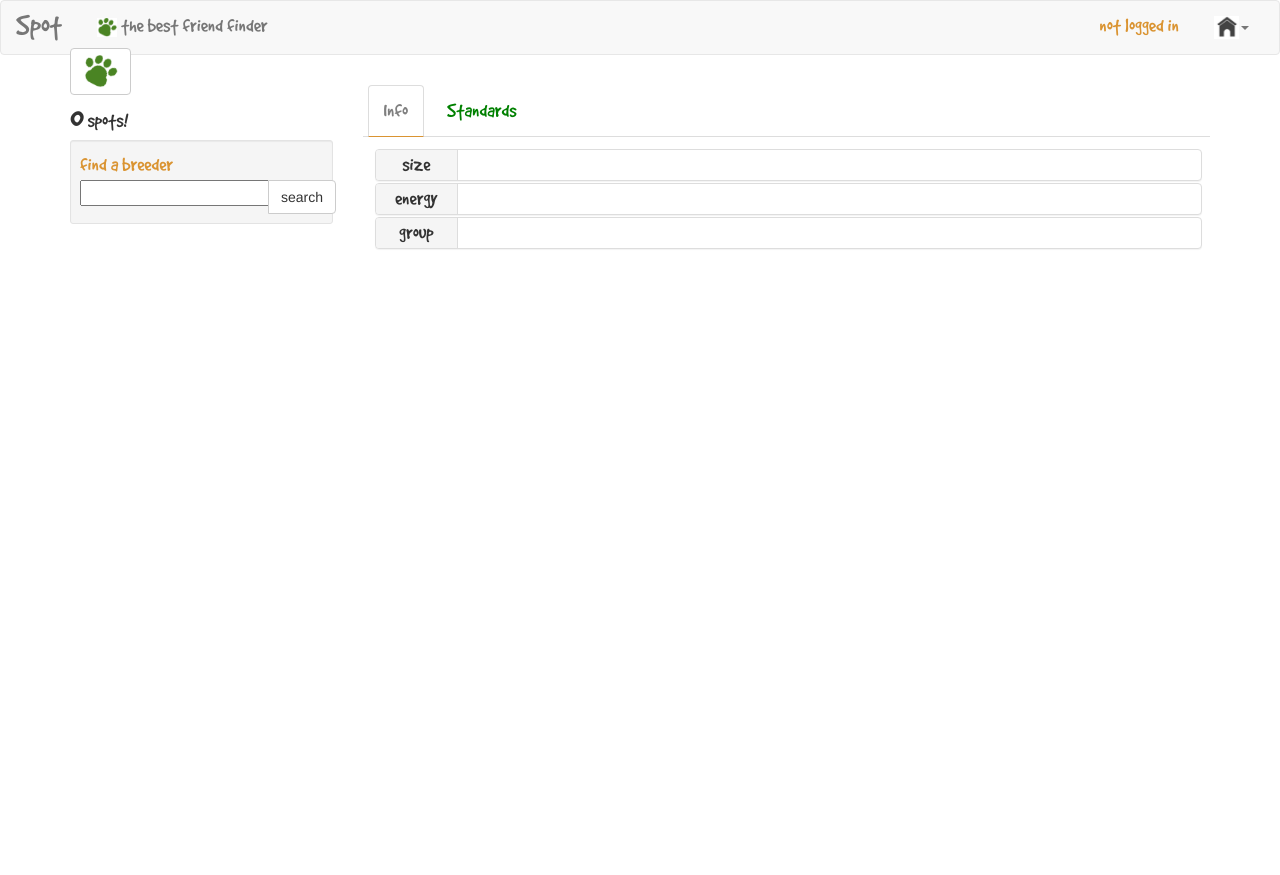
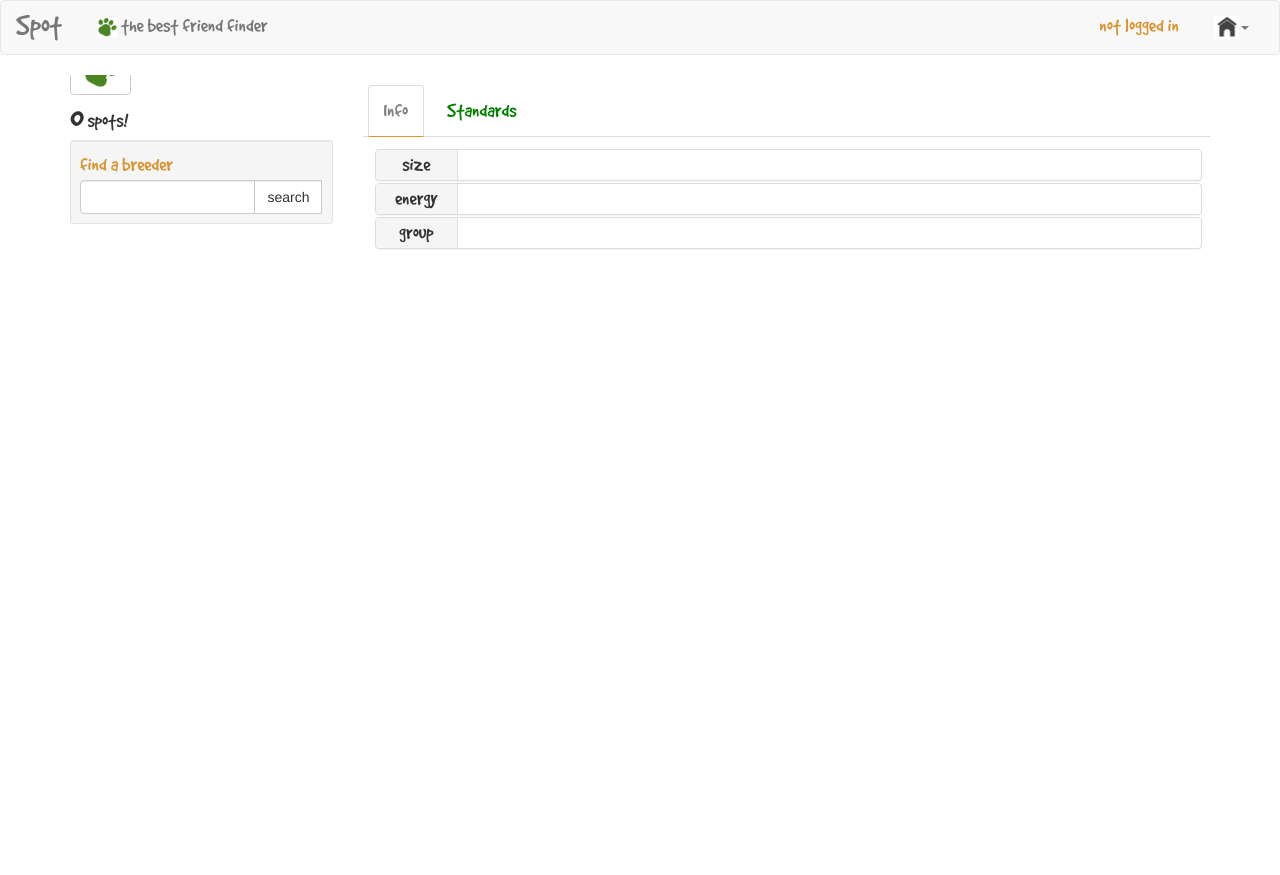
Before and after one commit to mbiannaccone/spot, a Flask app: template templates/breed-info.html in a window 1280 px wide. Before the commit the page ends 249 px from the top, so only its background shows below. Run offline with Flask 2, Linux system fonts and the light colour scheme; the template is opened without the code that fills it, so the values that code supplies are empty; some libraries are stand-ins or nearby versions.

Commit message:
Working on read me

```diff
--- a/server.py
+++ b/server.py
@@ -319,7 +319,7 @@ def breeder_search_rank(geo_location, breeders):
         if not geo_breeder:
             geo_breeder = geolocator.geocode(breeder.address[-5:])
         if not geo_breeder:
-            dist_breeders.append(1, breeder)
+            dist_breeders.append((1, breeder))
             return dist_breeders
         dist = vincenty((geo_breeder.latitude, geo_breeder.longitude),
                         (geo_location.latitude, geo_location.longitude)).miles
--- a/templates/breed-info.html
+++ b/templates/breed-info.html
@@ -8,7 +8,7 @@
     <div class="good-dog-header"><a href='{{ breed.akc_url }}'>{{ breed.name }}</a></div>
 
     <div class="row">
-        <div class="col-md-3">
+        <div class="col-md-3 fixed">
             <div class="image">
                 <img src='{{ breed.photo }}'>
                 <div class="image-text-left">
@@ -35,10 +35,10 @@
                         {% if user %}
                         <input type="text" class="form-control" name="location" placeholder="{{ user.zipcode }}">
                         {% else %}
-                        <input type="text" class="form=control" name="location" required>
+                        <input type="text" class="form-control" name="location" required>
                         {% endif %}
                         <div class="input-group-btn">
-                            <button class="btn btn-default" name="search" type="submit">search </button>
+                            <button class="btn btn-default form-control" name="search" type="submit">search </button>
                         </div>
                     </div>
                     <input type="hidden" name="breed" value="{{ breed.breed_id}}">
@@ -46,7 +46,7 @@
             </div>
         </div>
 
-        <div class="col-md-9">
+        <div class="col-md-9 scrollit">
             <p>{{ breed.description }}</p>
             <ul class="nav nav-tabs">
                 <li class="active"><a data-toggle="tab" href="#info"><span class="good-dog">Info</span></a></li>
```
Also changed, not shown: static/img/readme/breed-search.png (added), static/img/readme/breed-search1.png (added), static/img/readme/breed-search2.png (added), static/img/readme/breed1.png (added), static/img/readme/breed2.png (added), static/img/readme/breeder-search.png (added), static/img/readme/breeder1.png (added), static/img/readme/homepage.png (added), static/img/readme/user-info.png (added), 2 other files.
